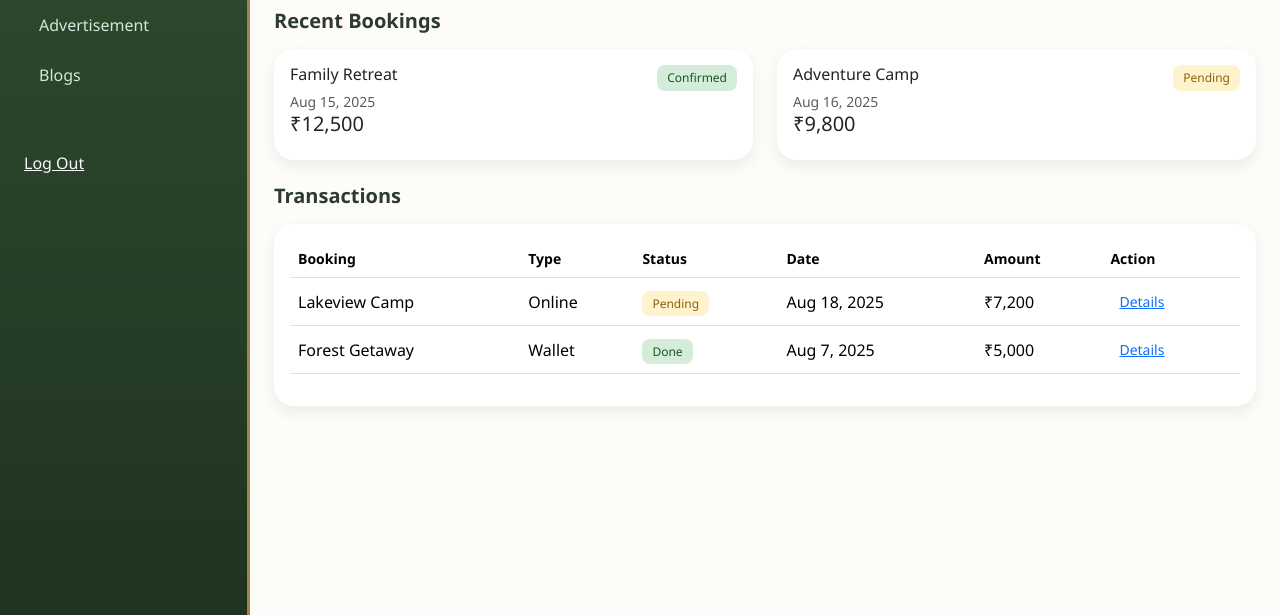
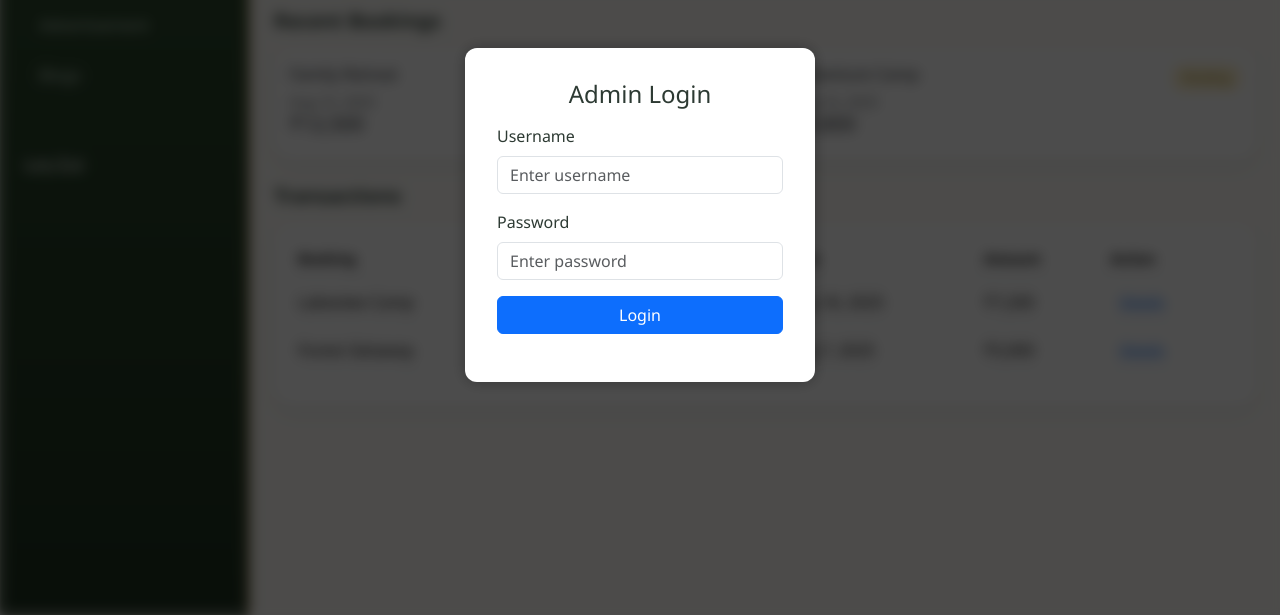
Before and after one commit to codebine/OliveElements, a plain HTML site: page admin.html in a window 1280 px wide. Shown: the part 185-800 px from the top of the page. Drawn offline with nearby package versions, Linux system fonts and the light colour scheme.

Commit message:
21-08-2025 10:55PM

```diff
--- a/admin.html
+++ b/admin.html
@@ -6,11 +6,60 @@
   <meta name="viewport" content="width=device-width, initial-scale=1.0">
   <title>Olive Elements - Camping Dashboard</title>
   <link href="https://cdn.jsdelivr.net/npm/bootstrap@5.3.2/dist/css/bootstrap.min.css" rel="stylesheet">
-  <!-- Template Stylesheet -->
   <link href="css/admin.css" rel="stylesheet" />
+  <style>
+    /* Fullscreen login overlay */
+    #loginOverlay {
+      position: fixed;
+      top: 0;
+      left: 0;
+      height: 100vh;
+      width: 100vw;
+      background: rgba(0, 0, 0, 0.7);
+      backdrop-filter: blur(5px);
+      display: flex;
+      justify-content: center;
+      align-items: center;
+      z-index: 9999;
+    }
+
+    #loginBox {
+      background: #fff;
+      padding: 2rem;
+      border-radius: 12px;
+      box-shadow: 0 0 15px rgba(0, 0, 0, 0.3);
+      max-width: 350px;
+      width: 100%;
+    }
+
+    body.locked main,
+    body.locked aside {
+      filter: blur(5px);
+      pointer-events: none;
+      user-select: none;
+    }
+  </style>
 </head>
 
-<body>
+<body class="locked">
+
+  <!-- Login Overlay -->
+  <div id="loginOverlay">
+    <div id="loginBox" class="text-center">
+      <h4 class="mb-3">Admin Login</h4>
+      <div class="mb-3 text-start">
+        <label class="form-label">Username</label>
+        <input type="text" id="username" class="form-control" placeholder="Enter username">
+      </div>
+      <div class="mb-3 text-start">
+        <label class="form-label">Password</label>
+        <input type="password" id="password" class="form-control" placeholder="Enter password">
+      </div>
+      <button class="btn btn-primary w-100" onclick="checkLogin()">Login</button>
+      <p id="errorMsg" class="text-danger mt-2 small"></p>
+    </div>
+  </div>
+
   <div class="d-flex">
 
     <!-- Sidebar -->
@@ -25,25 +74,19 @@
         <a class="nav-link" href="admin_ads.html">Advertisement</a>
         <a class="nav-link" href="blog_admin.html">Blogs</a>
       </nav>
-
-      <div class=" pt-4">
-        <a href="index.html" class="d-block text-light">Log Out</a>
+      <div class="pt-4">
+        <a href="javascript:void(0)" onclick="logout()" class="d-block text-light">Log Out</a>
       </div>
     </aside>
 
     <!-- Main Content -->
     <main class="flex-grow-1 p-4">
-
-      <!-- Hero -->
       <div class="hero mb-4">
         <div class="hero-content">
           <h2>Welcome to Olive Elements Admin Panel</h2>
         </div>
       </div>
 
-
-
-      <!-- Payments -->
       <h5 class="fw-bold mb-3">Recent Bookings</h5>
       <div class="row g-4 mb-4">
         <div class="col-md-6">
@@ -68,7 +111,6 @@
         </div>
       </div>
 
-      <!-- Transactions -->
       <h5 class="fw-bold mb-3">Transactions</h5>
       <div class="card card-custom p-3">
         <table class="table align-middle">
@@ -102,10 +144,80 @@
           </tbody>
         </table>
       </div>
-
     </main>
   </div>
 
+  <!-- <script>
+    // Hardcoded credentials
+    const validUser = "admin";
+    const validPass = "olive123";
+
+    // Login check
+    function checkLogin() {
+      const user = document.getElementById("username").value;
+      const pass = document.getElementById("password").value;
+
+      if (user === validUser && pass === validPass) {
+        localStorage.setItem("oliveAdminAuth", "true");
+        document.getElementById("loginOverlay").style.display = "none";
+        document.body.classList.remove("locked");
+      } else {
+        document.getElementById("errorMsg").innerText = "Invalid username or password";
+      }
+    }
+
+    // Logout function
+    function logout() {
+      localStorage.removeItem("oliveAdminAuth");
+      document.getElementById("loginOverlay").style.display = "flex";
+      document.body.classList.add("locked");
+      document.getElementById("username").value = "";
+      document.getElementById("password").value = "";
+      document.getElementById("errorMsg").innerText = "";
+    }
+
+    // Page load check → Always ask login unless authenticated
+    window.onload = function () {
+      if (localStorage.getItem("oliveAdminAuth") === "true") {
+        document.getElementById("loginOverlay").style.display = "none";
+        document.body.classList.remove("locked");
+      } else {
+        logout(); // force login on fresh open
+      }
+    }
+  </script> -->
+<script>
+  // Hardcoded credentials
+  const validUser = "admin";
+  const validPass = "olive123";
+
+  // Login check
+  function checkLogin() {
+    const user = document.getElementById("username").value;
+    const pass = document.getElementById("password").value;
+
+    if (user === validUser && pass === validPass) {
+      document.getElementById("loginOverlay").style.display = "none";
+      document.body.classList.remove("locked");
+    } else {
+      document.getElementById("errorMsg").innerText = "Invalid username or password";
+    }
+  }
+
+  // Logout function
+  function logout() {
+    document.getElementById("loginOverlay").style.display = "flex";
+    document.body.classList.add("locked");
+    document.getElementById("username").value = "";
+    document.getElementById("password").value = "";
+    document.getElementById("errorMsg").innerText = "";
+  }
+
+  // On every refresh → force login
+  window.onload = function () {
+    logout(); // always lock at start
+  }
+</script>
   <script src="https://cdn.jsdelivr.net/npm/bootstrap@5.3.2/dist/js/bootstrap.bundle.min.js"></script>
 </body>
 
```
